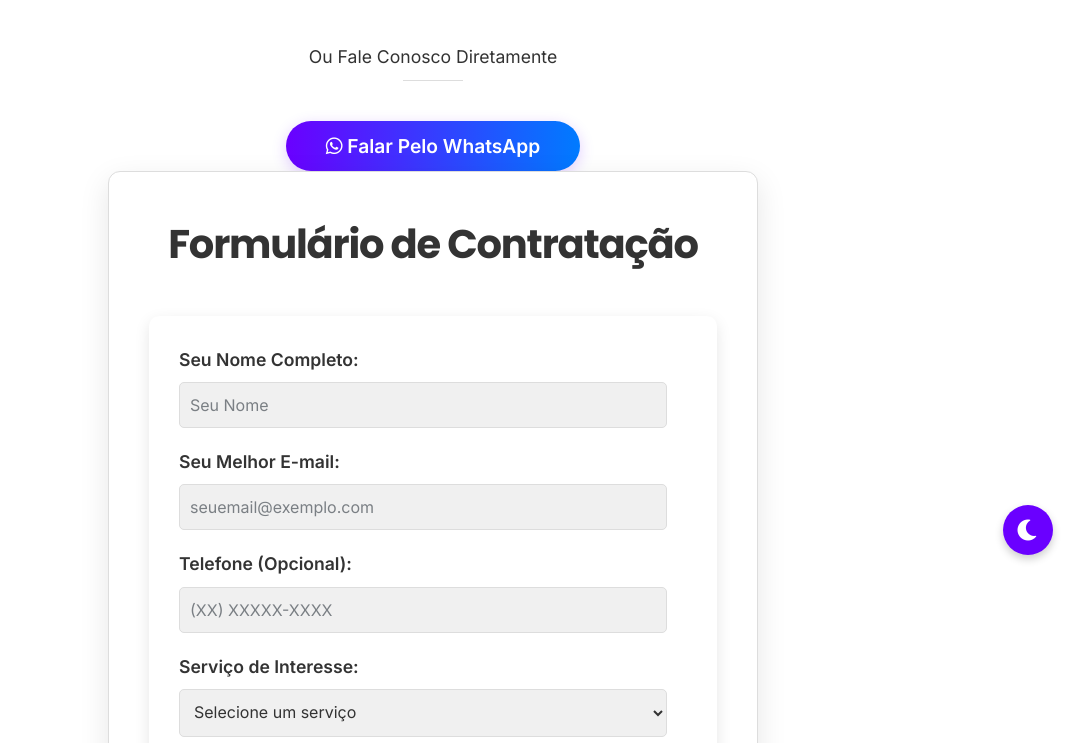
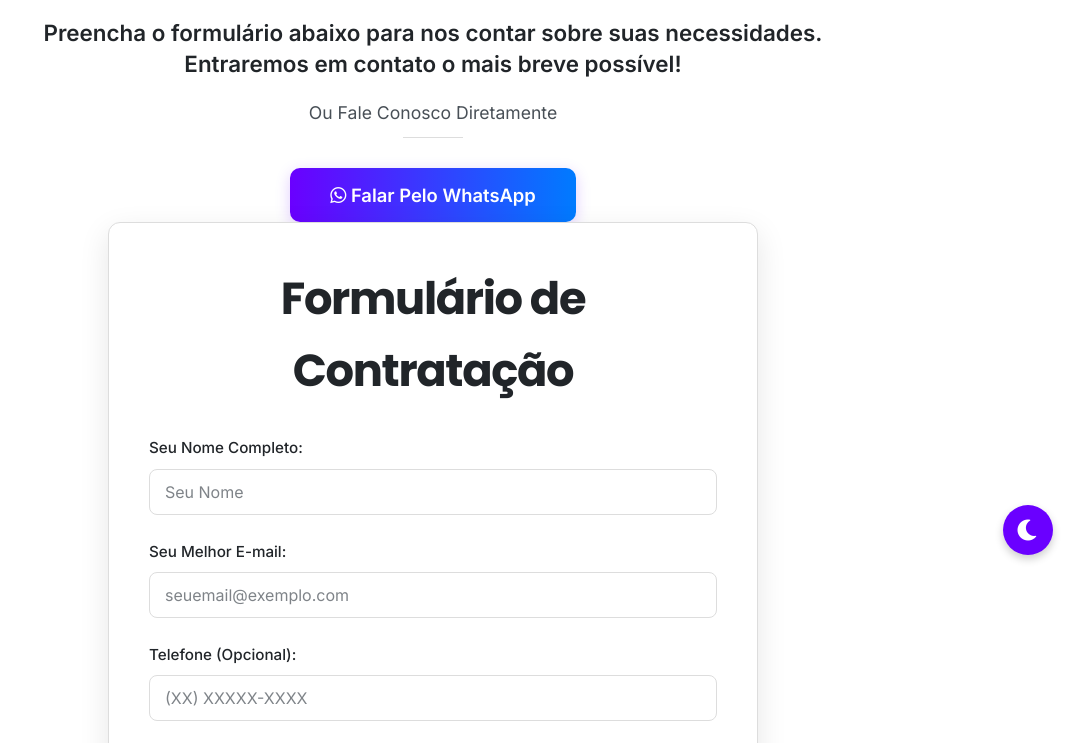
Before and after one commit to ativadigitalservico/Ativa-Digital-Servi-o, a plain HTML site: page contratar.html in a window 1280 px wide. Shown: the part 225-968 px from the top of the page, without its empty margins (207-1280 px from the left). Drawn offline with Linux system fonts and the light colour scheme.

Commit message:
Update contratar.html

```diff
--- a/contratar.html
+++ b/contratar.html
@@ -6,150 +6,7 @@
     <title>Contratar | Ativa Digital Serviços</title>
     <link rel="stylesheet" href="styles.css">
     <link rel="stylesheet" href="https://cdnjs.cloudflare.com/ajax/libs/font-awesome/6.0.0-beta3/css/all.min.css">
-    <link href="https://fonts.googleapis.com/css2?family=Poppins:wght@300;400;500;600;700&display=swap" rel="stylesheet">
-    <link href="https://fonts.googleapis.com/css2?family=Inter:wght@300;400;500;600;700&display=swap" rel="stylesheet">
-    <style>
-        /* Estilos adicionais para a página Contratar (se houver, adicione aqui ou no styles.css) */
-        .contratar-section {
-            padding: 60px 0;
-            text-align: center;
-            background-color: var(--background-color, #f8f8f8);
-            color: var(--text-color, #333);
-        }
-
-        .contratar-section h3 {
-            font-size: 2.5em;
-            margin-bottom: 20px;
-            color: var(--heading-color, #333);
-            font-family: 'Poppins', sans-serif;
-            font-weight: 700;
-        }
-
-        .contratar-section p.introducao-texto {
-            font-size: 1.2em;
-            margin-bottom: 30px;
-            color: var(--secondary-text-color, #666);
-            font-family: 'Inter', sans-serif;
-        }
-
-        .contratar-section p.ou-texto {
-            margin-top: 40px;
-            margin-bottom: 20px;
-            font-size: 1.1em;
-            color: var(--text-color, #333);
-        }
-
-        .contratar-form {
-            max-width: 700px;
-            margin: 40px auto;
-            padding: 30px;
-            background-color: var(--card-background-color, #ffffff);
-            border-radius: 10px;
-            box-shadow: 0 5px 15px rgba(0, 0, 0, 0.1);
-            text-align: left;
-        }
-
-        .form-group {
-            margin-bottom: 20px;
-        }
-
-        .form-group label {
-            display: block;
-            margin-bottom: 8px;
-            font-weight: 600;
-            color: var(--heading-color, #333);
-            font-size: 1.1em;
-        }
-
-        .form-group input[type="text"],
-        .form-group input[type="email"],
-        .form-group select,
-        .form-group textarea {
-            width: calc(100% - 20px);
-            padding: 12px 10px;
-            border: 1px solid var(--border-color, #ddd);
-            border-radius: 5px;
-            font-size: 1em;
-            color: var(--text-color, #333);
-            background-color: var(--input-background-color, #f0f0f0);
-            transition: border-color 0.3s ease, background-color 0.3s ease;
-        }
-
-        .form-group input[type="text"]:focus,
-        .form-group input[type="email"]:focus,
-        .form-group select:focus,
-        .form-group textarea:focus {
-            border-color: var(--primary-color, #7f00ff);
-            outline: none;
-            box-shadow: 0 0 0 2px rgba(127, 0, 255, 0.2);
-        }
-
-        .form-group textarea {
-            resize: vertical;
-            min-height: 100px;
-        }
-
-        .btn.large-btn {
-            padding: 15px 40px;
-            font-size: 1.2em;
-            border-radius: 30px;
-            margin-top: 20px;
-        }
-
-        .btn.primary-btn {
-            background-color: var(--primary-color, #7f00ff);
-            color: #fff;
-        }
-
-        .btn.primary-btn:hover {
-            background-color: var(--primary-color-darker, #6a00cc);
-        }
-
-        /* Variáveis para Modo Escuro (estas devem idealmente estar no seu styles.css principal) */
-        body.dark-mode {
-            --background-color: #2f3640;
-            --text-color: #ecf0f1;
-            --secondary-text-color: #bdc3c7;
-            --heading-color: #f1f2f6;
-            --card-background-color: #3f4a59;
-            --input-background-color: #4a5461;
-            --border-color: #5d6776;
-            --primary-color: #9b59b6; /* Tom roxo/magenta mais claro para contraste */
-            --primary-color-darker: #8e44ad;
-            --secondary-color: #3498db;
-            --secondary-color-darker: #2980b9;
-        }
-
-        /* Animações (mantidas do seu código anterior) */
-        .animate-on-scroll {
-            opacity: 0;
-            transform: translateY(20px);
-            transition: opacity 0.6s ease-out, transform 0.6s ease-out;
-        }
-        .animate-on-scroll.is-visible {
-            opacity: 1;
-            transform: translateY(0);
-        }
-
-        /* Media Queries para Responsividade */
-        @media (max-width: 768px) {
-            .contratar-section h3 {
-                font-size: 2em;
-            }
-            .contratar-section p.introducao-texto {
-                font-size: 1em;
-            }
-            .contratar-form {
-                padding: 20px;
-                margin: 20px auto;
-            }
-            .btn.large-btn {
-                padding: 12px 30px;
-                font-size: 1em;
-            }
-        }
-    </style>
-</head>
+    </head>
 <body>
 
     <header>
@@ -175,12 +32,12 @@
                 <h3 class="animate-on-scroll">Vamos Começar Seu Projeto?</h3>
                 <p class="introducao-texto animate-on-scroll">Preencha o formulário abaixo para nos contar sobre suas necessidades. <br>Entraremos em contato o mais breve possível!</p>
                 <p class="ou-texto">Ou Fale Conosco Diretamente</p>
-                <a href="https://wa.me/5534991829416" class="btn primary-btn large-btn" target="_blank">
+                <a href="https://wa.me/5534991829416?text=Ol%C3%A1%2C%20Ativa%20Digital%21%20Gostaria%20de%20saber%20mais%20sobre%20seus%20servi%C3%A7os." class="btn primary-btn large-btn" target="_blank">
                     <i class="fab fa-whatsapp"></i> Falar Pelo WhatsApp
                 </a>
 
-                <div class="main-content">
-                    <h3 class="animate-on-scroll">Formulário de Contratação</h3>
+                <div class="main-content animate-on-scroll">
+                    <h3>Formulário de Contratação</h3>
                     <form class="contratar-form" id="contratarForm">
                         <div class="form-group">
                             <label for="nome">Seu Nome Completo:</label>
@@ -223,7 +80,7 @@
                             <label for="detalhes">Detalhes da Sua Necessidade:</label>
                             <textarea id="detalhes" name="detalhes" rows="6" placeholder="Descreva o que você precisa, o máximo de detalhes possível." required></textarea>
                         </div>
-                        <button type="button" class="btn primary-btn large-btn" id="enviarWhatsapp">Enviar Solicitação via WhatsApp</button>
+                        <button type="button" class="btn primary-btn large-btn" id="enviarFormWhatsapp">Enviar Solicitação via WhatsApp</button>
                     </form>
                 </div>
             </div>
```
